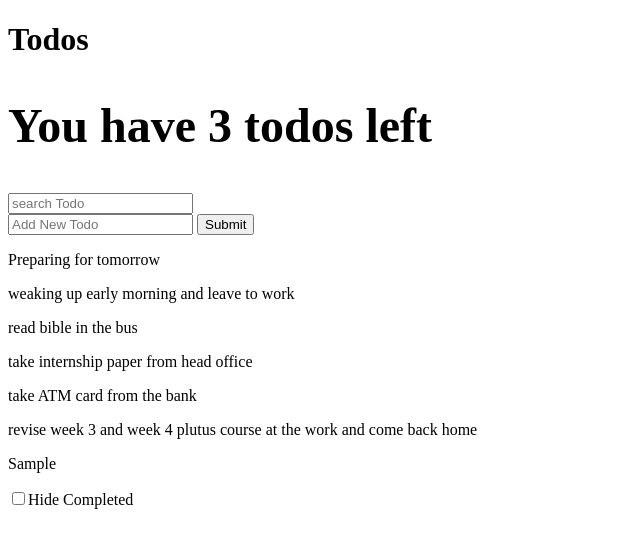
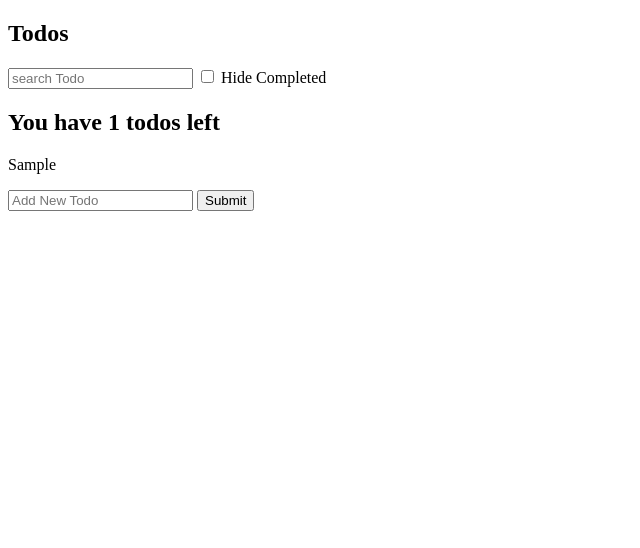
Before and after one commit to YeabsiraNigusse/Javascript, a plain HTML site: page todo-app/todo.html in a window 1280 px wide. Both pictures are taken after typing "Sample" into the empty fields and a click on the button "Submit". Shown: the whole page, without its empty margins (0-640 px from the left). Drawn offline with Linux system fonts and the light colour scheme.

Commit message:
started data storage section

```diff
--- a/todo-app/todo.html
+++ b/todo-app/todo.html
@@ -4,16 +4,21 @@
     <head>
     </head>
     <body>
-        <h1 id="h2">Todos</h1>
-        <input type="text" placeholder="search Todo" id="search"><br>
+        <h2>Todos</h2>
+        <input type="text" placeholder="search Todo" id="search">
+
+        <label>
+            <input type="checkbox" name="" id="checkbox"> Hide Completed
+         </label>
+
+        <div id="todo"></div>
+
        <form id="add-form">
         <input type="text" placeholder="Add New Todo" id="add-input" name="newTodo">
         <button id="add-button" type="submit" value="Submit">Submit</button>
        </form>
-         <div id="todo"></div>
-         <label>
-            <input type="checkbox" name="" id="checkbox">Hide Completed
-         </label>
+
+
         <script src="todos-function.js"></script>
         <script src="todo.js"></script>
     </body>
--- a/todo-app/todo.js
+++ b/todo-app/todo.js
@@ -1,75 +1,35 @@
 //DOM - Document Objet Model
-const todos = [
-    {
-        text: 'Preparing for tomorrow',
-        completed: true
-    },
-    {
-        text: 'weaking up early morning and leave to work',
-        completed: false
-    },
-    {
-        text: 'read bible in the bus',
-        completed: false
-    },
-    {
-        text: 'take internship paper from head office',
-        completed: true
-    },
-    {
-        text:'take ATM card from the bank',
-        completed:true
-    },
-    {
-        text:'revise week 3 and week 4 plutus course at the work and come back home',
-        completed: false
-    }
-]
+let todos = []
 
-// get things to do
+//getting notes from local storage if there is any stored
 
-let remaining = 0
-todos.forEach(function (todo){
-    if (todo.completed == false){
-        remaining += 1;
-    }
-})
-const getThingsTodo = function(todos){
-   return todos.filter(function (todo){
-        return !todo.completed
-    })
+const storedTodos = localStorage.getItem('todos')
+if (storedTodos !== null){
+    todos = JSON.parse(storedTodos)
 }
-const p1 = document.createElement('h2');
-p1.textContent = `You have ${getThingsTodo(todos).length} todos left`;
-document.querySelector('#h2').appendChild(p1);
-
-
-// get every todos
-
-// todos.forEach(function (todo){
-//     let p = document.createElement('p');
-//     p.textContent = todo.text;
-//     document.querySelector('body').appendChild(p);
-// })
 
 const filters = {
     searchtodo: '',
     hideCompleted: false
 }
+
 const renderTodo = function(todos, filters){
     let filteredTodos = todos.filter(function (todo){
-        return todo.text.toLowerCase().includes(filters.searchtodo.toLowerCase())
-    })
-
-    filteredTodos = todos.filter(function (todo){
-        if (filters.hideCompleted){
-            return !todo.completed
-        }else{
-            return true
-        }
+        const searResult = todo.text.toLowerCase().includes(filters.searchtodo.toLowerCase())
+        const filteredResult = !filters.hideCompleted || !todo.completed
+        return searResult && filteredResult
     })
     //console.log(filteredTodos)
     document.querySelector('#todo').innerHTML = ''
+
+    const getThingsTodo = function(todos){
+        return todos.filter(function (todo){
+             return !todo.completed
+         })
+     }
+     const p1 = document.createElement('h2');
+     p1.textContent = `You have ${getThingsTodo(todos).length} todos left`;
+     document.querySelector('#todo').appendChild(p1);
 
     filteredTodos.forEach(function (todo){
         let newElem = document.createElement('p')
@@ -79,17 +39,23 @@ const renderTodo = function(todos, filters){
 }
 
 renderTodo(todos, filters)
+
+
 // handling user interaction
 document.querySelector('#add-form').addEventListener('submit', function (e){//accessing a user data from a form
     e.preventDefault()
     //console.log(e.target.elements.newTodo.value)//helps to access specific finput of a form
-
-    todos.push({
-        text: e.target.elements.newTodo.value,
-        completed: false
-    })
+    if (e.target.elements.newTodo.value == ''){
+        console.log('enter some todos')
+    }else{
+        todos.push({
+            text: e.target.elements.newTodo.value,
+            completed: false
+        })
+    }
 
     console.log(todos)
+    localStorage.setItem('todos', JSON.stringify(todos))
     renderTodo(todos, filters)
     e.target.elements.newTodo.value = ''
 })
@@ -101,12 +67,7 @@ document.querySelector('#search').addEventListener('input', function(e){
 
 })
 document.querySelector('#checkbox').addEventListener('change', function (e){
-    console.log(e.target.checked)
-    if (e.target.checked == true){
-        filters.hideCompleted = true
-    }else{
-        filters.hideCompleted = false
-    }
+    filters.hideCompleted = e.target.checked
     renderTodo(todos, filters)
 
 })
```
